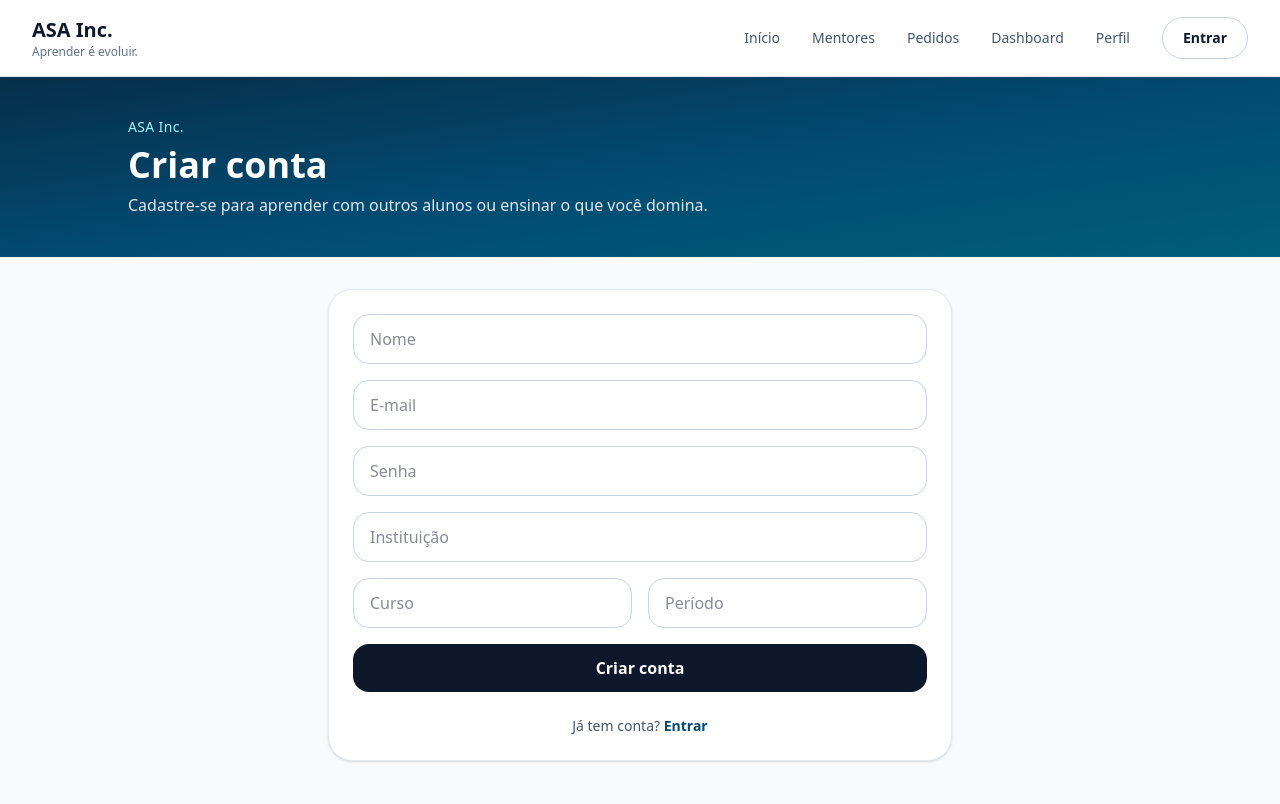
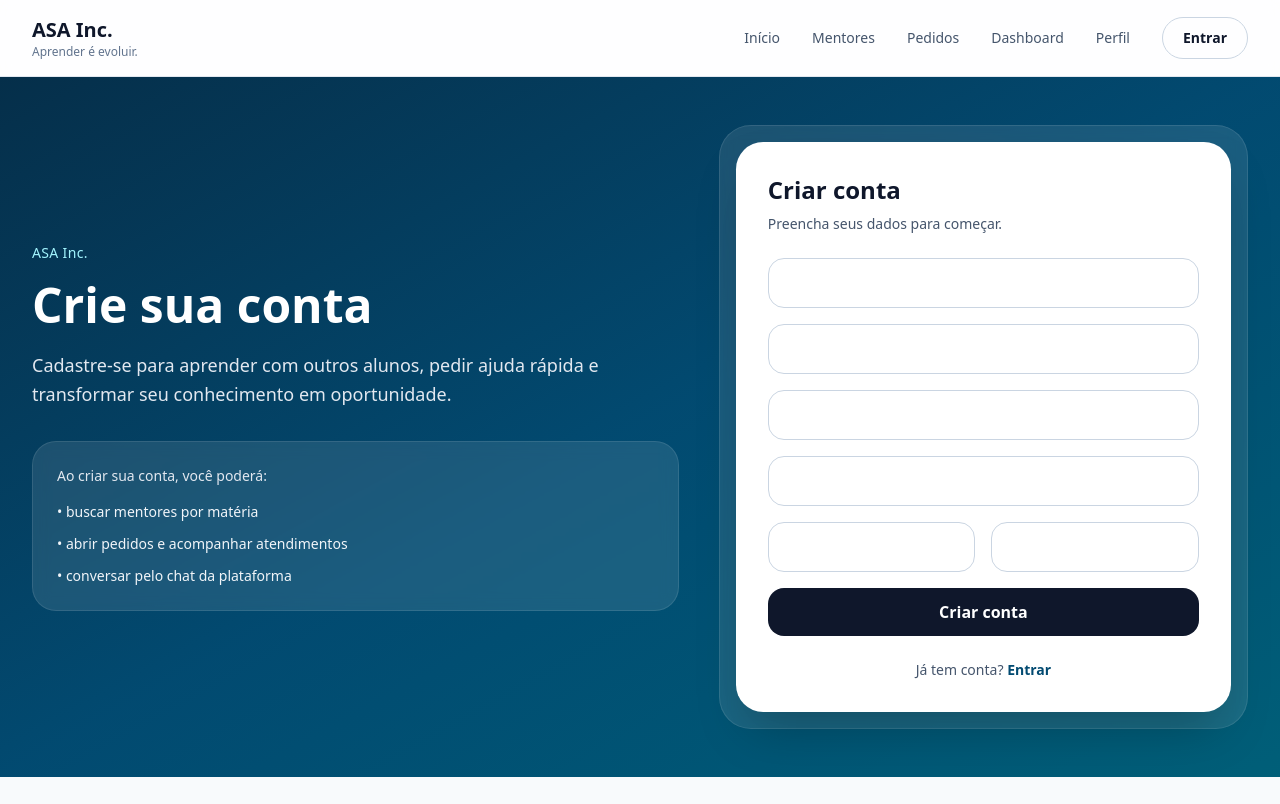
Before and after one commit to DgAleixo11/asa-inc, a Next.js app: page /cadastro in a window 1280 px wide. Built offline with nearby package versions, Linux system fonts and the light colour scheme.

Commit message:
feat: finaliza visual desktop de perfil, login e cadastro

```diff
--- a/src/app/cadastro/page.tsx
+++ b/src/app/cadastro/page.tsx
@@ -78,29 +78,91 @@ export default function CadastroPage() {
 
   return (
     <ResponsiveShell mobileActive="profile">
-      <section className="bg-gradient-to-br from-sky-950 via-sky-900 to-cyan-800 px-6 pb-10 pt-10 text-white">
-        <div className="mx-auto max-w-5xl">
+      <section className="bg-gradient-to-br from-sky-950 via-sky-900 to-cyan-800 px-6 pb-12 pt-12 text-white md:px-8">
+        <div className="mx-auto max-w-7xl">
+          <div className="grid gap-10 lg:grid-cols-[1.1fr_0.9fr] lg:items-center">
+            <div className="max-w-2xl">
               <p className="text-sm font-medium tracking-wide text-cyan-200">
                 ASA Inc.
               </p>
-          <h1 className="mt-2 text-4xl font-bold">Criar conta</h1>
-          <p className="mt-2 max-w-2xl text-slate-200">
-            Cadastre-se para aprender com outros alunos ou ensinar o que você domina.
+              <h1 className="mt-3 text-5xl font-bold leading-tight">
+                Crie sua conta
+              </h1>
+              <p className="mt-4 max-w-xl text-lg leading-relaxed text-slate-200">
+                Cadastre-se para aprender com outros alunos, pedir ajuda rápida
+                e transformar seu conhecimento em oportunidade.
               </p>
+
+              <div className="mt-8 rounded-3xl border border-white/10 bg-white/10 p-6 backdrop-blur">
+                <p className="text-sm text-slate-200">
+                  Ao criar sua conta, você poderá:
+                </p>
+
+                <ul className="mt-4 space-y-3 text-sm text-slate-100">
+                  <li>• buscar mentores por matéria</li>
+                  <li>• abrir pedidos e acompanhar atendimentos</li>
+                  <li>• conversar pelo chat da plataforma</li>
+                </ul>
               </div>
-      </section>
+            </div>
 
-      <section className="mx-auto max-w-2xl px-6 py-8">
-        <div className="rounded-3xl border border-slate-200 bg-white p-6 shadow-sm">
-          <form onSubmit={handleSubmit} className="space-y-4">
-            <input className="w-full rounded-2xl border border-slate-300 px-4 py-3 outline-none transition focus:border-sky-700" placeholder="Nome" value={form.name} onChange={(e) => setForm({ ...form, name: e.target.value })} />
-            <input className="w-full rounded-2xl border border-slate-300 px-4 py-3 outline-none transition focus:border-sky-700" placeholder="E-mail" value={form.email} onChange={(e) => setForm({ ...form, email: e.target.value })} />
-            <input type="password" className="w-full rounded-2xl border border-slate-300 px-4 py-3 outline-none transition focus:border-sky-700" placeholder="Senha" value={form.password} onChange={(e) => setForm({ ...form, password: e.target.value })} />
-            <input className="w-full rounded-2xl border border-slate-300 px-4 py-3 outline-none transition focus:border-sky-700" placeholder="Instituição" value={form.institution} onChange={(e) => setForm({ ...form, institution: e.target.value })} />
+            <div className="rounded-[2rem] border border-white/10 bg-white/10 p-4 backdrop-blur">
+              <div className="rounded-[1.7rem] bg-white p-8 shadow-2xl">
+                <h2 className="text-2xl font-bold text-slate-900">
+                  Criar conta
+                </h2>
+                <p className="mt-2 text-sm text-slate-600">
+                  Preencha seus dados para começar.
+                </p>
+
+                <form onSubmit={handleSubmit} className="mt-6 space-y-4">
+                  <input
+                    className="w-full rounded-2xl border border-slate-300 px-4 py-3 outline-none transition focus:border-sky-700"
+                    placeholder="Nome"
+                    value={form.name}
+                    onChange={(e) => setForm({ ...form, name: e.target.value })}
+                  />
+
+                  <input
+                    className="w-full rounded-2xl border border-slate-300 px-4 py-3 outline-none transition focus:border-sky-700"
+                    placeholder="E-mail"
+                    value={form.email}
+                    onChange={(e) => setForm({ ...form, email: e.target.value })}
+                  />
+
+                  <input
+                    type="password"
+                    className="w-full rounded-2xl border border-slate-300 px-4 py-3 outline-none transition focus:border-sky-700"
+                    placeholder="Senha"
+                    value={form.password}
+                    onChange={(e) =>
+                      setForm({ ...form, password: e.target.value })
+                    }
+                  />
+
+                  <input
+                    className="w-full rounded-2xl border border-slate-300 px-4 py-3 outline-none transition focus:border-sky-700"
+                    placeholder="Instituição"
+                    value={form.institution}
+                    onChange={(e) =>
+                      setForm({ ...form, institution: e.target.value })
+                    }
+                  />
 
                   <div className="grid gap-4 md:grid-cols-2">
-              <input className="w-full rounded-2xl border border-slate-300 px-4 py-3 outline-none transition focus:border-sky-700" placeholder="Curso" value={form.course} onChange={(e) => setForm({ ...form, course: e.target.value })} />
-              <input className="w-full rounded-2xl border border-slate-300 px-4 py-3 outline-none transition focus:border-sky-700" placeholder="Período" value={form.period} onChange={(e) => setForm({ ...form, period: e.target.value })} />
+                    <input
+                      className="w-full rounded-2xl border border-slate-300 px-4 py-3 outline-none transition focus:border-sky-700"
+                      placeholder="Curso"
+                      value={form.course}
+                      onChange={(e) => setForm({ ...form, course: e.target.value })}
+                    />
+
+                    <input
+                      className="w-full rounded-2xl border border-slate-300 px-4 py-3 outline-none transition focus:border-sky-700"
+                      placeholder="Período"
+                      value={form.period}
+                      onChange={(e) => setForm({ ...form, period: e.target.value })}
+                    />
                   </div>
 
                   <button
@@ -120,9 +182,15 @@ export default function CadastroPage() {
 
                 <div className="mt-6 text-center text-sm text-slate-600">
                   Já tem conta?{" "}
-            <Link href="/login" className="font-semibold text-sky-900 hover:text-sky-700">
+                  <Link
+                    href="/login"
+                    className="font-semibold text-sky-900 hover:text-sky-700"
+                  >
                     Entrar
                   </Link>
+                </div>
+              </div>
+            </div>
           </div>
         </div>
       </section>
--- a/src/app/login/page.tsx
+++ b/src/app/login/page.tsx
@@ -36,21 +36,42 @@ export default function LoginPage() {
 
   return (
     <ResponsiveShell mobileActive="profile">
-      <section className="bg-gradient-to-br from-sky-950 via-sky-900 to-cyan-800 px-6 pb-10 pt-10 text-white">
-        <div className="mx-auto max-w-5xl">
+      <section className="bg-gradient-to-br from-sky-950 via-sky-900 to-cyan-800 px-6 pb-12 pt-12 text-white md:px-8">
+        <div className="mx-auto max-w-7xl">
+          <div className="grid gap-10 lg:grid-cols-[1.1fr_0.9fr] lg:items-center">
+            <div className="max-w-2xl">
               <p className="text-sm font-medium tracking-wide text-cyan-200">
                 ASA Inc.
               </p>
-          <h1 className="mt-2 text-4xl font-bold">Entrar</h1>
-          <p className="mt-2 max-w-2xl text-slate-200">
-            Acesse sua conta para acompanhar pedidos, conversas e aulas.
+              <h1 className="mt-3 text-5xl font-bold leading-tight">
+                Entre na sua conta
+              </h1>
+              <p className="mt-4 max-w-xl text-lg leading-relaxed text-slate-200">
+                Acesse sua área para acompanhar pedidos, mensagens, avaliações e
+                sua experiência completa na plataforma.
               </p>
+
+              <div className="mt-8 rounded-3xl border border-white/10 bg-white/10 p-6 backdrop-blur">
+                <p className="text-sm text-slate-200">
+                  Com sua conta, você pode:
+                </p>
+
+                <ul className="mt-4 space-y-3 text-sm text-slate-100">
+                  <li>• acompanhar seus pedidos em tempo real</li>
+                  <li>• conversar com mentores pelo chat</li>
+                  <li>• avaliar atendimentos e organizar sua rotina</li>
+                </ul>
               </div>
-      </section>
+            </div>
 
-      <section className="mx-auto max-w-xl px-6 py-8">
-        <div className="rounded-3xl border border-slate-200 bg-white p-6 shadow-sm">
-          <form onSubmit={handleSubmit} className="space-y-4">
+            <div className="rounded-[2rem] border border-white/10 bg-white/10 p-4 backdrop-blur">
+              <div className="rounded-[1.7rem] bg-white p-8 shadow-2xl">
+                <h2 className="text-2xl font-bold text-slate-900">Entrar</h2>
+                <p className="mt-2 text-sm text-slate-600">
+                  Preencha seus dados para acessar sua conta.
+                </p>
+
+                <form onSubmit={handleSubmit} className="mt-6 space-y-4">
                   <div>
                     <label className="mb-2 block text-sm font-medium text-slate-700">
                       E-mail
@@ -72,7 +93,9 @@ export default function LoginPage() {
                       className="w-full rounded-2xl border border-slate-300 px-4 py-3 outline-none transition focus:border-sky-700"
                       placeholder="Sua senha"
                       value={form.password}
-                onChange={(e) => setForm({ ...form, password: e.target.value })}
+                      onChange={(e) =>
+                        setForm({ ...form, password: e.target.value })
+                      }
                     />
                   </div>
 
@@ -100,6 +123,9 @@ export default function LoginPage() {
                   </Link>
                 </div>
               </div>
+            </div>
+          </div>
+        </div>
       </section>
     </ResponsiveShell>
   );
--- a/src/app/perfil/page.tsx
+++ b/src/app/perfil/page.tsx
@@ -8,8 +8,8 @@ export default async function PerfilPage() {
   if (!profile) {
     return (
       <ResponsiveShell mobileActive="profile">
-        <section className="px-6 py-10">
-          <div className="mx-auto max-w-4xl rounded-3xl border border-slate-200 bg-white p-8 shadow-sm">
+        <section className="px-6 py-10 md:px-8">
+          <div className="mx-auto max-w-5xl rounded-3xl border border-slate-200 bg-white p-8 shadow-sm">
             <h1 className="text-2xl font-bold text-slate-900">
               Você precisa entrar
             </h1>
@@ -24,11 +24,11 @@ export default async function PerfilPage() {
 
   return (
     <ResponsiveShell mobileActive="profile">
-      <section className="bg-gradient-to-br from-sky-950 via-sky-900 to-cyan-800 px-6 pb-10 pt-10 text-white">
-        <div className="mx-auto max-w-6xl">
-          <div className="flex flex-col gap-6 md:flex-row md:items-end md:justify-between">
-            <div className="flex items-center gap-4">
-              <div className="flex h-20 w-20 items-center justify-center rounded-3xl bg-white/15 text-2xl font-bold text-white backdrop-blur">
+      <section className="bg-gradient-to-br from-sky-950 via-sky-900 to-cyan-800 px-6 pb-12 pt-10 text-white md:px-8">
+        <div className="mx-auto max-w-7xl">
+          <div className="flex flex-col gap-6 lg:flex-row lg:items-end lg:justify-between">
+            <div className="flex items-center gap-5">
+              <div className="flex h-24 w-24 items-center justify-center rounded-3xl bg-white/15 text-3xl font-bold text-white backdrop-blur">
                 {profile.name.charAt(0)}
               </div>
 
@@ -36,21 +36,21 @@ export default async function PerfilPage() {
                 <p className="text-sm font-medium tracking-wide text-cyan-200">
                   ASA Inc.
                 </p>
-                <h1 className="mt-1 text-3xl font-bold">{profile.name}</h1>
+                <h1 className="mt-1 text-4xl font-bold">{profile.name}</h1>
                 <p className="text-sm text-slate-200">{profile.email}</p>
               </div>
             </div>
 
-            <div className="rounded-2xl bg-white/10 px-5 py-4 backdrop-blur">
+            <div className="rounded-3xl bg-white/10 px-6 py-5 backdrop-blur">
               <p className="text-sm text-slate-200">Perfil atual</p>
-              <p className="text-lg font-bold">{profile.role}</p>
+              <p className="text-xl font-bold">{profile.role}</p>
             </div>
           </div>
         </div>
       </section>
 
-      <section className="mx-auto max-w-6xl px-6 py-8">
-        <div className="grid gap-6 md:grid-cols-3">
+      <section className="mx-auto max-w-7xl px-6 py-10 md:px-8">
+        <div className="grid gap-6 lg:grid-cols-3">
           <MetricCard
             label="Conta"
             value="Ativa"
@@ -68,13 +68,13 @@ export default async function PerfilPage() {
           />
         </div>
 
-        <div className="mt-8 grid gap-6 lg:grid-cols-[1.1fr_0.9fr]">
-          <div className="rounded-3xl border border-slate-200 bg-white p-6 shadow-sm">
-            <h2 className="text-xl font-bold text-slate-900">
+        <div className="mt-8 grid gap-8 lg:grid-cols-[1.1fr_0.9fr]">
+          <div className="rounded-3xl border border-slate-200 bg-white p-8 shadow-sm">
+            <h2 className="text-2xl font-bold text-slate-900">
               Informações acadêmicas
             </h2>
 
-            <div className="mt-5 space-y-4">
+            <div className="mt-6 space-y-5">
               <div>
                 <p className="text-sm text-slate-500">Instituição</p>
                 <p className="font-semibold text-slate-900">
@@ -94,10 +94,10 @@ export default async function PerfilPage() {
             </div>
           </div>
 
-          <div className="rounded-3xl border border-slate-200 bg-white p-6 shadow-sm">
-            <h2 className="text-xl font-bold text-slate-900">Conta</h2>
+          <div className="rounded-3xl border border-slate-200 bg-white p-8 shadow-sm">
+            <h2 className="text-2xl font-bold text-slate-900">Conta</h2>
 
-            <div className="mt-5 space-y-4">
+            <div className="mt-6 space-y-5">
               <div>
                 <p className="text-sm text-slate-500">Nome</p>
                 <p className="font-semibold text-slate-900">{profile.name}</p>
```
Lines whose indentation alone changed are shown as unchanged.
